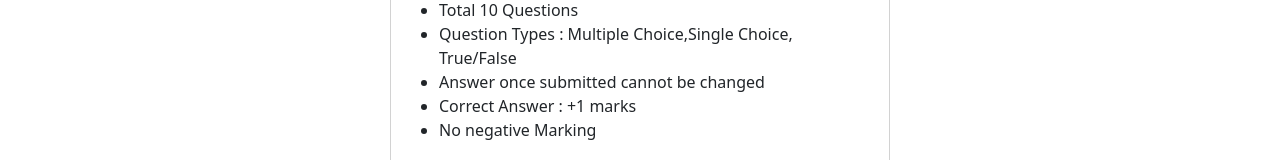
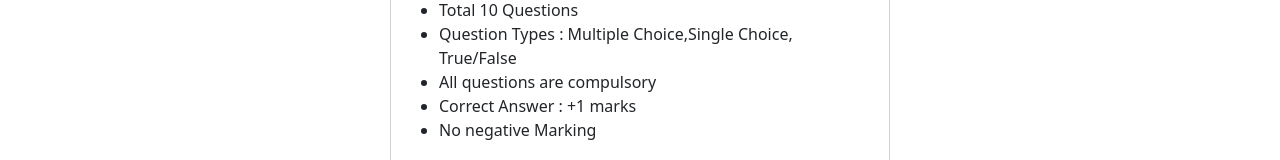
Before and after one commit to bar0meter/Quiz-App-using-Angular, an Angular app: page /home in a window 1280 px wide. Shown: the part 408-568 px from the top of the page. Built offline with nearby package versions, Linux system fonts and the light colour scheme.

Commit message:
Fixed submitted button bug

```diff
--- a/src/app/home/home.component.html
+++ b/src/app/home/home.component.html
@@ -19,7 +19,7 @@
       </select>
       <input type="text" class="form-control mr-2" placeholder="No of Questions" [(ngModel)]="quesCount" name="quesCount" (change)="setQuesCount()">
       <select class="form-control" [(ngModel)]="difficulty" name="difficulty">
-        <option value="" selected></option>
+        <option value="" selected hidden></option>
         <option *ngFor="let diff of difficultyLevels" value="{{diff}}">{{diff | uppercase}}</option>
       </select>
     </form>
@@ -39,7 +39,7 @@
       <ul>
         <li>Total {{displayCount}} Questions</li>
         <li>Question Types : Multiple Choice,Single Choice, True/False</li>
-        <li>Answer once submitted cannot be changed</li>
+        <li>All questions are compulsory</li>
         <li>Correct Answer : +1 marks</li>
         <li>No negative Marking</li>
       </ul>
--- a/src/app/quiz/quiz.component.html
+++ b/src/app/quiz/quiz.component.html
@@ -1,5 +1,7 @@
 <div class="container">
   <div class="row">
+
+    <!-- Quiz Component -->
     <div class="col-md-8">
       <div class="card mx-auto" style="width: 500xp;margin-top: 100px;height :100%">
         <div class="card-header text-center">
@@ -36,6 +38,9 @@
         </div>
       </div>
     </div>
+
+    <!-- Navigation Component -->
+
     <div class="col-md-4">
       <div class="jumbotron mx-auto" style="margin-top: 100px;height :100%">
         <app-navigation [currentQuesNo]="currentQues.id" (navigateToQues)="navigate($event)"></app-navigation>
--- a/src/app/quiz/quiz.component.ts
+++ b/src/app/quiz/quiz.component.ts
@@ -73,6 +73,10 @@ export class QuizComponent implements OnInit {
   }
 
   submitQuiz() {
+    if (this.submittedAns.length !== this.quesCount) {
+      alert("You need to answer all the questions");
+      return;
+    }
     console.log("Quiz Ended");
     console.log(this.submittedAns);
     this.evaluateQuiz.setSubmittedAns(this.submittedAns);
```
